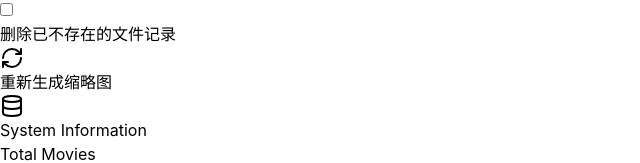
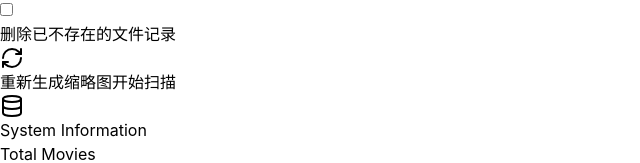
Before and after one commit to 3-tiao/Reelfs, a React (Vite) app: page /settings in a window 1280 px wide. Shown: the part 506-669 px from the top of the page, without its empty margins (0-640 px from the left). Built offline with nearby package versions, Linux system fonts and the light colour scheme.

Commit message:
fix: restore the start-scan button
- the start-scan button had been deleted by mistake, restored
- both buttons now live in the Scan Configuration section

```diff
--- a/src/pages/Settings.tsx
+++ b/src/pages/Settings.tsx
@@ -305,6 +305,14 @@ export default function Settings() {
                 <RefreshCw className="w-5 h-5 mr-2" />
                 重新生成缩略图
               </button>
+
+              <button
+                onClick={handleScan}
+                disabled={nasPaths.length === 0}
+                className="w-full px-6 py-3 bg-green-600 hover:bg-green-700 disabled:bg-gray-700 disabled:text-gray-500 rounded-lg font-semibold transition-colors"
+              >
+                开始扫描
+              </button>
             </div>
           </section>
 
```
